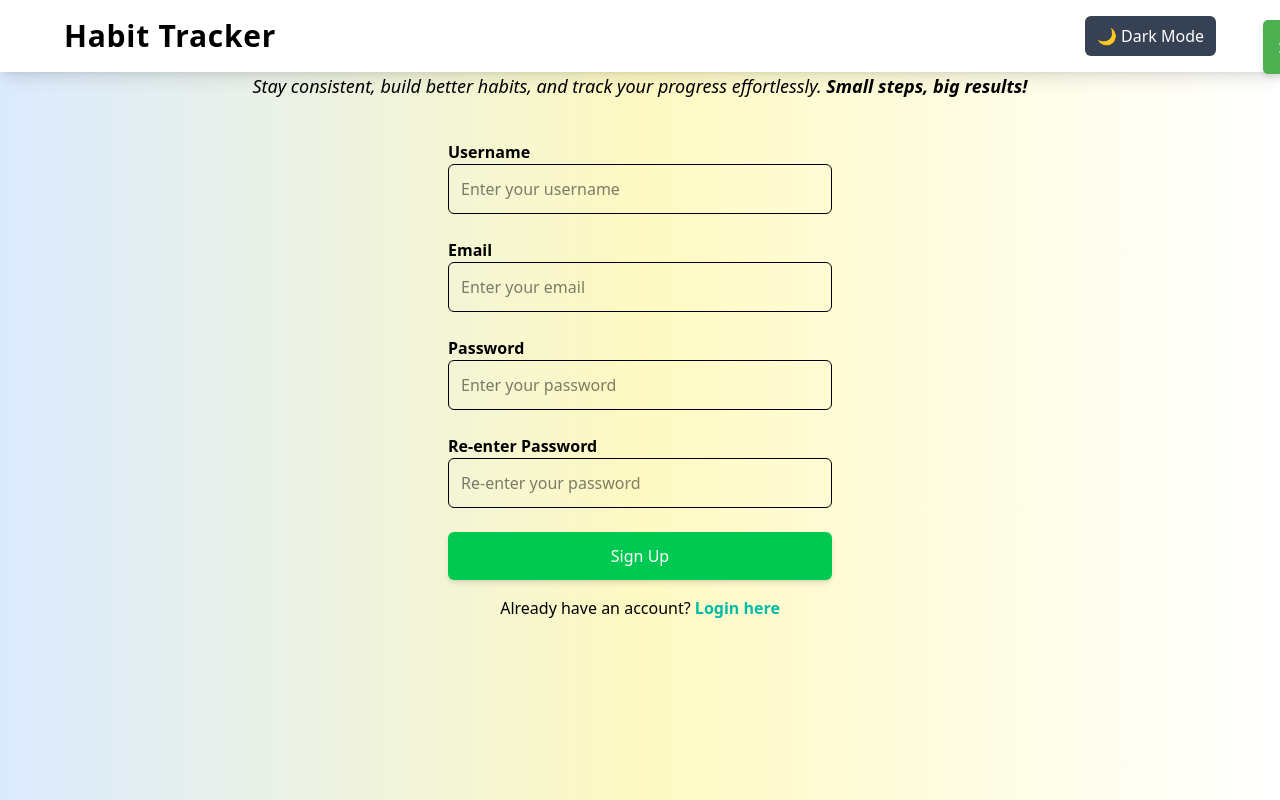
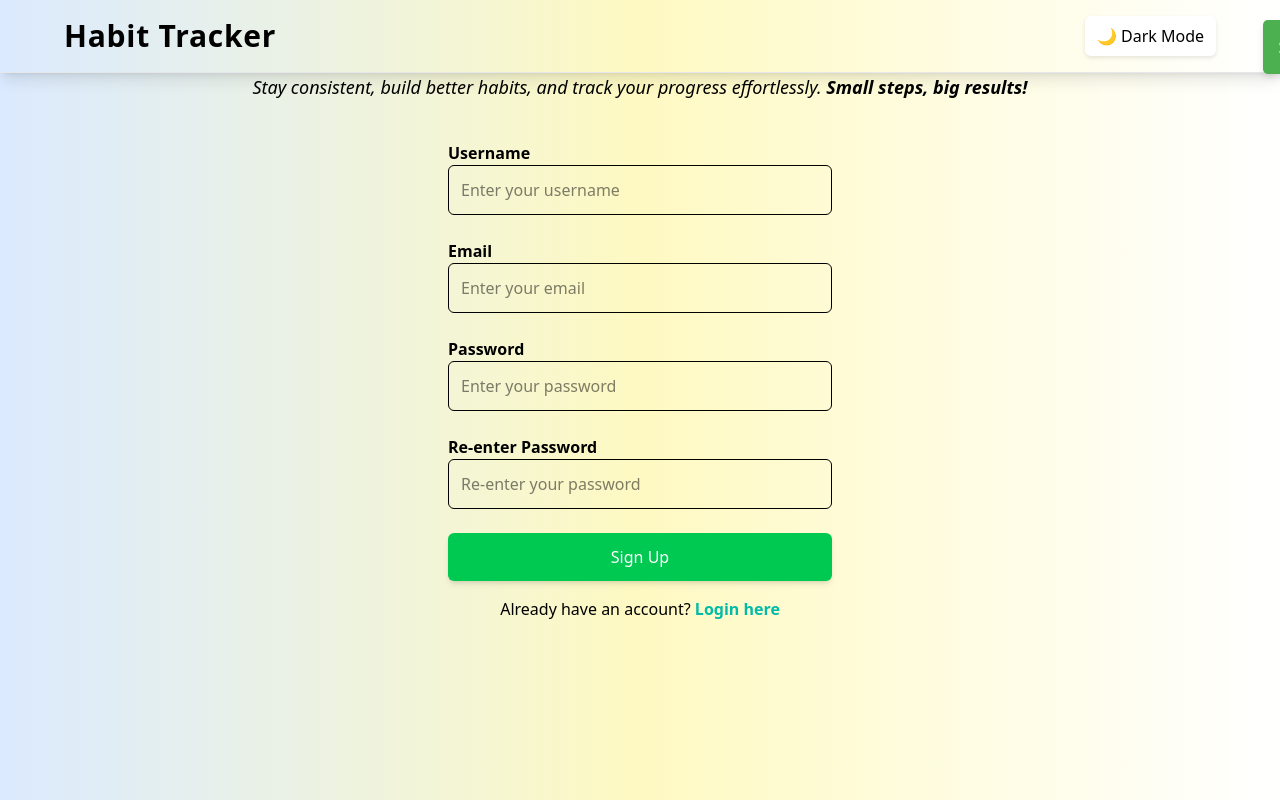
Before and after one commit to evanium-beryl/habit-trackers, a React (Vite) app: page /signup in a window 1280 px wide. Built offline with nearby package versions, Linux system fonts and the light colour scheme.

Commit message:
I updated

```diff
--- a/src/SignUpPage.jsx
+++ b/src/SignUpPage.jsx
@@ -72,14 +72,35 @@ export default function SignUpPage() {
   };
 
     return (
-      <div className={`min-h-screen ${darkMode ? "bg-gray-900 text-white" : "bg-gradient-to-r from-blue-100 via-yellow-100 to-white text-black"}`}>
+      <div
+      className={`min-h-screen ${
+        darkMode
+          ? "bg-gray-900 text-white"
+          : "bg-gradient-to-r from-blue-100 via-yellow-100 to-white text-black"
+      }`}
+    >
       {/* Navbar */}
-        <div className={`w-full ${darkMode ? "bg-gray-800 text-white" : "bg-white text-black"} py-4 px-6 shadow-lg`}>
+      <div
+        className={`w-full py-4 px-6 shadow-lg ${
+          darkMode
+            ? "bg-gray-900 text-white border-b border-gray-700"
+            : "bg-gradient-to-r from-blue-100 via-yellow-100 to-white text-black border-b border-gray-200"
+        }`}
+      >
         <div className="flex justify-between items-center max-w-6xl mx-auto">
-            <h1 className="text-2xl sm:text-3xl font-bold tracking-wide">Habit Tracker</h1>
+          <h1 className="text-2xl sm:text-3xl font-bold tracking-wide">
+            Habit Tracker
+          </h1>
           <button
             onClick={handleDarkModeToggle}
-              className="px-3 py-2 bg-gray-700 text-white rounded-md transition-transform transform hover:scale-105 text-sm sm:text-base"
+            className="px-3 py-2 rounded-md transition-transform transform hover:scale-105 text-sm sm:text-base"
+            style={{
+              backgroundColor: darkMode ? "#444" : "#fff",
+              color: darkMode ? "#fff" : "#000",
+              boxShadow: darkMode
+                ? "0 2px 4px rgba(0, 0, 0, 0.6)"
+                : "0 2px 4px rgba(0, 0, 0, 0.1)",
+            }}
           >
             {darkMode ? "☀ Light Mode" : "🌙 Dark Mode"}
           </button>
```
Lines whose indentation alone changed are shown as unchanged.
